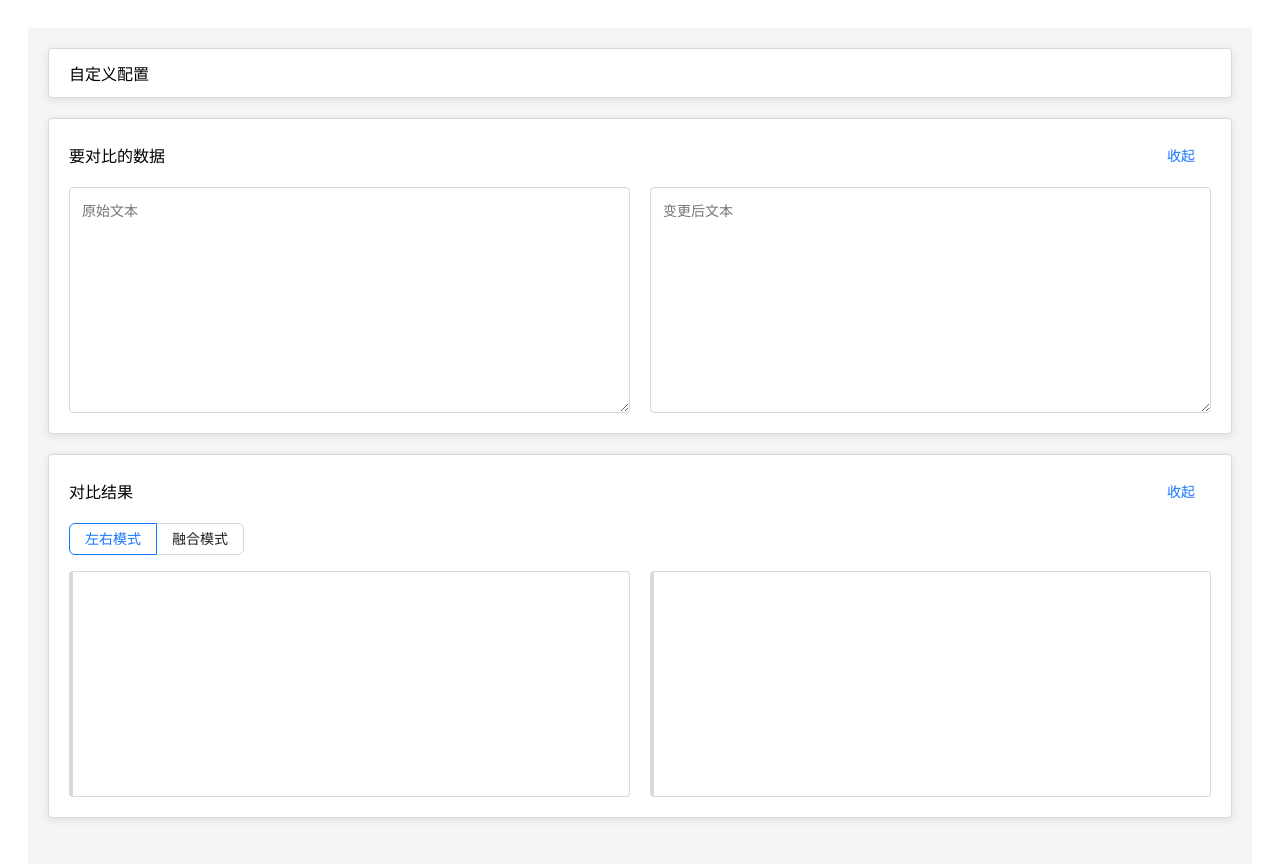
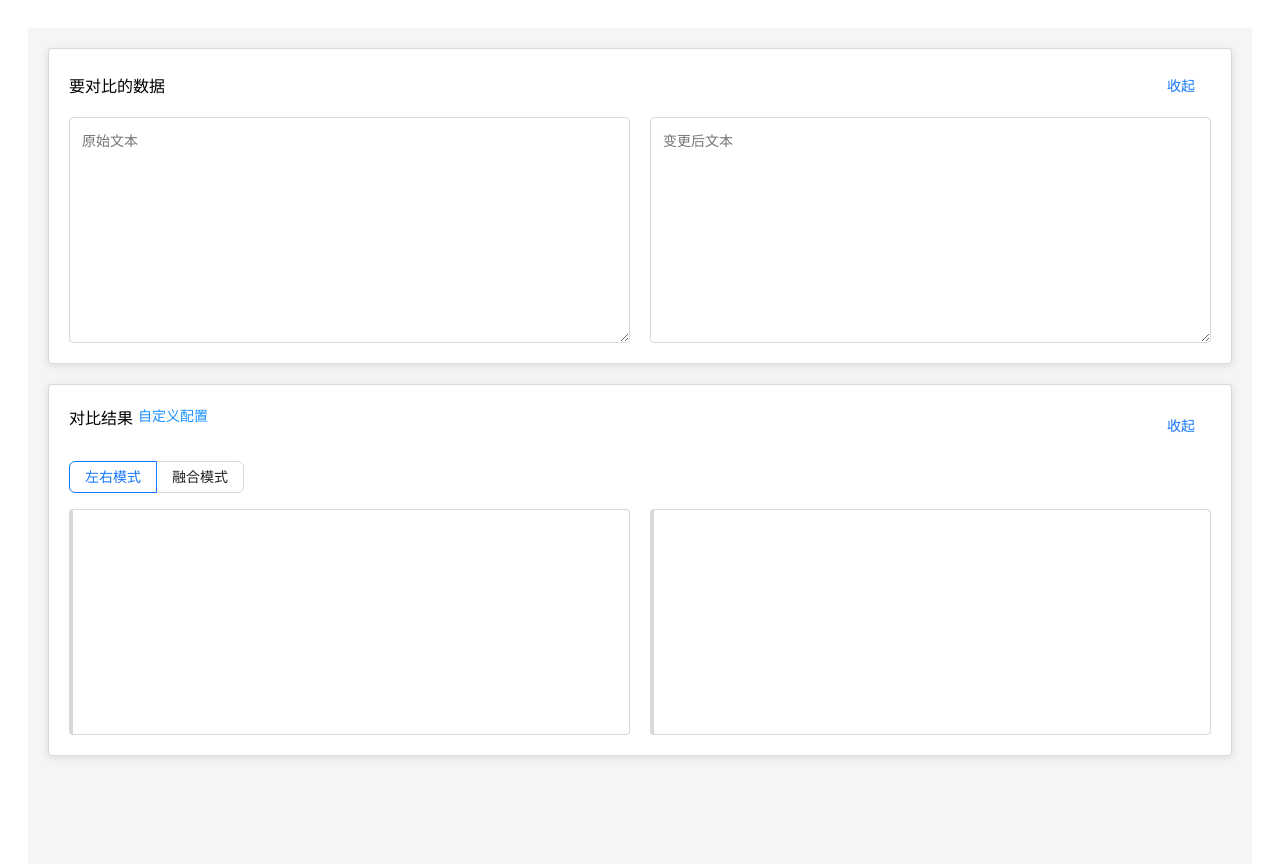
Before and after one commit to AdamPyd/rsbfifth, a React app in the folder static/: page /diff in a window 1280 px wide. Shown: the top 864 px of the page. Built offline with nearby package versions, Linux system fonts and the light colour scheme.

Commit message:
diffComparator-3-静态页面-3-组件间的联动效果，让变量值可以穿透父子组件；同时，将自定义配置放到对比结果中

```diff
--- a/static/src/page/comparator/comparision/TextComparison.tsx
+++ b/static/src/page/comparator/comparision/TextComparison.tsx
@@ -1,5 +1,5 @@
 
-import React from 'react';
+import React, { useState } from 'react';
 import { Button } from 'antd';
 import './TextComparison.css';
 
@@ -16,7 +16,14 @@ interface TextComparisonProps {
     onToggle: () => void;
 }
 
-const TextComparison: React.FC<TextComparisonProps> = ({ textData, setTextData, isCollapsed, onToggle }) => {
+const TextComparison: React.FC<TextComparisonProps> = ({
+                                                           textData,
+                                                           setTextData,
+                                                           config,
+                                                           isCollapsed,
+                                                           onToggle
+                                                       }) => {
+
     const handleLeftChange = (e: React.ChangeEvent<HTMLTextAreaElement>) => {
         setTextData(prev => ({ ...prev, leftText: e.target.value }));
     };
@@ -37,7 +44,9 @@ const TextComparison: React.FC<TextComparisonProps> = ({ textData, setTextData,
         <div className="text-comparison">
             <div className="section-header">
                 <span>要对比的数据</span>
-                <Button onClick={onToggle} color="primary" variant="text">收起</Button>
+                <div className="header-actions">
+                    <Button onClick={onToggle} color="primary" variant="text">收起</Button>
+                </div>
             </div>
             <div className="text-inputs">
         <textarea
--- a/static/src/page/comparator/config/CustomConfig.css
+++ b/static/src/page/comparator/config/CustomConfig.css
@@ -1,26 +1,12 @@
 
-.custom-config {
-    background: #ffffff;
-    border: 1px solid #d9d9d9;
-    border-radius: 4px;
-    padding: 20px;
-    margin-bottom: 20px;
-    box-shadow: 0 2px 8px rgba(0, 0, 0, 0.1);
-}
-
-.section-header {
-    display: flex;
-    justify-content: space-between;
-    align-items: center;
-    margin-bottom: 16px;
-    font-size: 16px;
-    font-weight: 500;
+.custom-config-popup {
+    padding: 10px 0;
 }
 
 .config-row {
     display: flex;
-    gap: 30px;
-    flex-wrap: wrap;
+    flex-direction: column;
+    gap: 15px;
 }
 
 .config-row label {
@@ -33,7 +19,7 @@
 .color-preview {
     width: 100px;
     height: 20px;
-    border: 0px solid #ccc;
+    border: 1px solid #ccc;
     border-radius: 4px;
     margin-top: 0px;
     cursor: pointer;
@@ -47,3 +33,8 @@ input[type="color"] {
     cursor: pointer;
     margin-top: 4px;
 }
+
+input[type="range"] {
+    width: 100%;
+    margin-top: 8px;
+}
--- a/static/src/page/comparator/config/CustomConfig.tsx
+++ b/static/src/page/comparator/config/CustomConfig.tsx
@@ -1,6 +1,6 @@
 
 import React, { useState } from 'react';
-import { Button, Row, Col, Progress } from 'antd';
+import { Row, Col } from 'antd';
 import './CustomConfig.css';
 
 interface ConfigProps {
@@ -14,11 +14,9 @@ interface ConfigProps {
         deletedColor: string;
         discreteness: number;
     }>>;
-    isCollapsed: boolean;
-    onToggle: () => void;
 }
 
-const CustomConfig: React.FC<ConfigProps> = ({ config, setConfig, isCollapsed, onToggle }) => {
+const CustomConfig: React.FC<ConfigProps> = ({ config, setConfig }) => {
     const [showAddedPicker, setShowAddedPicker] = useState(false);
     const [showDeletedPicker, setShowDeletedPicker] = useState(false);
 
@@ -36,20 +34,8 @@ const CustomConfig: React.FC<ConfigProps> = ({ config, setConfig, isCollapsed, o
         setShowDeletedPicker(false);
     };
 
-    if (!isCollapsed) {
-        return (
-            <div className="section-collapsed" onClick={onToggle}>
-                自定义配置
-            </div>
-        );
-    }
-
     return (
-        <div className="custom-config">
-            <div className="section-header">
-                <span>自定义配置</span>
-                <Button onClick={onToggle} color="primary" variant="text">收起</Button>
-            </div>
+        <div className="custom-config-popup">
             <div className="config-row">
                 <label>
                     <div className="color-preview" style={{ backgroundColor: config.addedColor, color: getContrastColor(config.addedColor) }} onClick={() => setShowAddedPicker(!showAddedPicker)} >
@@ -80,7 +66,7 @@ const CustomConfig: React.FC<ConfigProps> = ({ config, setConfig, isCollapsed, o
                     )}
                 </label>
                 <Row>
-                    <Col>差异离散度：</Col>
+                    <Col style={{ marginTop : '5px'}}>差异离散度：</Col>
                     <Col>
                         <input
                             type="range"
@@ -90,7 +76,7 @@ const CustomConfig: React.FC<ConfigProps> = ({ config, setConfig, isCollapsed, o
                             onChange={handleDiscretenessChange}
                         />
                     </Col>
-                    <Col>{config.discreteness}</Col>
+                    <Col style={{ marginLeft : '10px', marginTop : '5px'}}>{config.discreteness}</Col>
                 </Row>
             </div>
         </div>
--- a/static/src/page/comparator/index.css
+++ b/static/src/page/comparator/index.css
@@ -21,3 +21,181 @@
 .section-collapsed:hover {
     background: #f0f0f0;
 }
+
+.text-comparison {
+    background: #ffffff;
+    border: 1px solid #d9d9d9;
+    border-radius: 4px;
+    padding: 20px;
+    margin-bottom: 20px;
+    box-shadow: 0 2px 8px rgba(0, 0, 0, 0.1);
+    position: relative;
+}
+
+.section-header {
+    display: flex;
+    justify-content: space-between;
+    align-items: center;
+    margin-bottom: 16px;
+    font-size: 16px;
+    font-weight: 500;
+}
+
+.header-actions {
+    display: flex;
+    align-items: center;
+    gap: 15px;
+}
+
+.config-link {
+    color: #1890ff;
+    font-size: 14px;
+    cursor: pointer;
+    text-decoration: none;
+}
+
+.config-link:hover {
+    text-decoration: underline;
+}
+
+.text-inputs {
+    display: flex;
+    gap: 20px;
+}
+
+.text-input {
+    flex: 1;
+    resize: both;
+    min-height: 200px;
+    padding: 12px;
+    border: 1px solid #d9d9d9;
+    border-radius: 4px;
+    font-family: inherit;
+    font-size: 14px;
+    line-height: 1.5;
+    overflow: auto;
+}
+
+.text-input:focus {
+    outline: none;
+    border-color: #40a9ff;
+    box-shadow: 0 0 0 2px rgba(24, 144, 255, 0.2);
+}
+
+.config-overlay {
+    position: fixed;
+    top: 0;
+    left: 0;
+    right: 0;
+    bottom: 0;
+    background: rgba(0, 0, 0, 0.5);
+    display: flex;
+    justify-content: center;
+    align-items: center;
+    z-index: 1000;
+}
+
+.config-popup {
+    background: white;
+    border-radius: 4px;
+    padding: 20px;
+    min-width: 300px;
+    box-shadow: 0 4px 12px rgba(0, 0, 0, 0.15);
+}
+
+.popup-header {
+    display: flex;
+    justify-content: space-between;
+    align-items: center;
+    margin-bottom: 16px;
+    font-size: 16px;
+    font-weight: 500;
+}
+
+.close-btn {
+    background: none;
+    border: none;
+    font-size: 24px;
+    cursor: pointer;
+    color: #999;
+    padding: 0;
+    width: 24px;
+    height: 24px;
+    display: flex;
+    align-items: center;
+    justify-content: center;
+}
+
+.close-btn:hover {
+    color: #333;
+}
+
+.diff-result {
+    background: #ffffff;
+    border: 1px solid #d9d9d9;
+    border-radius: 4px;
+    padding: 20px;
+    box-shadow: 0 2px 8px rgba(0, 0, 0, 0.1);
+}
+
+.section-header {
+    display: flex;
+    justify-content: space-between;
+    align-items: center;
+    margin-bottom: 16px;
+    font-size: 16px;
+    font-weight: 500;
+}
+
+.tabs {
+    display: flex;
+    gap: 10px;
+    margin-bottom: 16px;
+}
+
+.tabs button {
+    padding: 6px 12px;
+    border: 1px solid #d9d9d9;
+    background: #ffffff;
+    border-radius: 4px;
+    cursor: pointer;
+    font-size: 14px;
+}
+
+.tabs button.active {
+    background: #1890ff;
+    color: #ffffff;
+    border-color: #1890ff;
+}
+
+.result-content {
+    min-height: 200px;
+}
+
+.split-view {
+    display: flex;
+    gap: 20px;
+}
+
+.diff-box {
+    flex: 1;
+    padding: 12px;
+    border: 1px solid #d9d9d9;
+    border-left-width: 4px;
+    border-radius: 4px;
+    font-family: monospace;
+    white-space: pre-wrap;
+    overflow: auto;
+    min-height: 200px;
+}
+
+.unified-view {
+    padding: 12px;
+    border: 1px solid #d9d9d9;
+    border-left-width: 4px;
+    border-radius: 4px;
+    font-family: monospace;
+    white-space: pre-wrap;
+    overflow: auto;
+    min-height: 200px;
+}
--- a/static/src/page/comparator/index.tsx
+++ b/static/src/page/comparator/index.tsx
@@ -1,6 +1,5 @@
 
 import React, { useState } from 'react';
-import CustomConfig from './config/CustomConfig';
 import TextComparison from './comparision/TextComparison';
 import DiffResult from './result/DiffResult';
 import './index.css';
@@ -18,12 +17,18 @@ const DiffComparator: React.FC = () => {
     });
 
     const [collapsedSections, setCollapsedSections] = useState({
-        config: false,
         text: false,
         result: false,
     });
 
-    const toggleSection = (section: 'config' | 'text' | 'result') => {
+    // 差异效果的三个值
+    const [diffResults, setDiffResults] = useState({
+        originResult: '',
+        newResult: '',
+        mixResult: ''
+    });
+
+    const toggleSection = (section: 'text' | 'result') => {
         setCollapsedSections(prev => ({
             ...prev,
             [section]: !prev[section],
@@ -32,20 +37,17 @@ const DiffComparator: React.FC = () => {
 
     return (
         <div className="app">
-            <CustomConfig
-                config={config}
-                setConfig={setConfig}
-                isCollapsed={collapsedSections.config}
-                onToggle={() => toggleSection('config')}
-            />
             <TextComparison
                 textData={textData}
                 setTextData={setTextData}
+                config={config}
                 isCollapsed={collapsedSections.text}
                 onToggle={() => toggleSection('text')}
             />
             <DiffResult
                 config={config}
+                setConfig={setConfig}
+                diffResults={diffResults}
                 textData={textData}
                 isCollapsed={collapsedSections.result}
                 onToggle={() => toggleSection('result')}
--- a/static/src/page/comparator/result/DiffResult.tsx
+++ b/static/src/page/comparator/result/DiffResult.tsx
@@ -1,6 +1,8 @@
 
 import React, { useState } from 'react';
 import { Button, Radio } from 'antd';
+import { Row, Col } from 'antd';
+import CustomConfig from '../config/CustomConfig';
 import './DiffResult.css';
 
 interface DiffResultProps {
@@ -13,11 +15,29 @@ interface DiffResultProps {
         leftText: string;
         rightText: string;
     };
+    diffResults: {
+        originResult: string;
+        newResult: string;
+        mixResult: string;
+    };
     isCollapsed: boolean;
     onToggle: () => void;
+    setConfig: React.Dispatch<React.SetStateAction<{
+        addedColor: string;
+        deletedColor: string;
+        discreteness: number;
+    }>>;
 }
 
-const DiffResult: React.FC<DiffResultProps> = ({ config, textData, isCollapsed, onToggle }) => {
+const DiffResult: React.FC<DiffResultProps> = ({
+                                                   config,
+                                                   textData,
+                                                   diffResults,
+                                                   isCollapsed,
+                                                   onToggle,
+                                                   setConfig,
+                                               }) => {
+    const [showConfig, setShowConfig] = useState(false);
     const [activeTab, setActiveTab] = useState<'split' | 'unified'>('split');
 
     if (isCollapsed) {
@@ -31,7 +51,36 @@ const DiffResult: React.FC<DiffResultProps> = ({ config, textData, isCollapsed,
     return (
         <div className="diff-result">
             <div className="section-header">
-                <span>对比结果</span>
+                <Row>
+                    <Col>
+                        <div className="section-header">
+                            <span>对比结果</span>
+                        </div>
+                    </Col>
+                    <Col>
+                        <span
+                            className="config-link"
+                            style={{ marginLeft:'5px' }}
+                            onClick={(e) => {
+                                e.stopPropagation();
+                                setShowConfig(!showConfig);
+                            }}
+                        >
+                          自定义配置
+                        </span>
+                    </Col>
+                </Row>
+                {showConfig && (
+                    <div className="config-overlay" onClick={() => setShowConfig(false)}>
+                        <div className="config-popup" onClick={(e) => e.stopPropagation()}>
+                            <div className="popup-header">
+                                <span>自定义配置</span>
+                                <button className="close-btn" onClick={() => setShowConfig(false)}>×</button>
+                            </div>
+                            <CustomConfig config={config} setConfig={setConfig} />
+                        </div>
+                    </div>
+                )}
                 <Button onClick={onToggle} color="primary" variant="text">收起</Button>
             </div>
             <div className="tabs">
@@ -50,15 +99,13 @@ const DiffResult: React.FC<DiffResultProps> = ({ config, textData, isCollapsed,
                             className="diff-box"
                             // style={{ borderLeftColor: config.addedColor }}
                         >
-                            {/* 这里应实现左右差异高亮逻辑 */}
-                            {textData.leftText || ''}
+                            {diffResults.originResult}
                         </div>
                         <div
                             className="diff-box"
                             // style={{ borderLeftColor: config.deletedColor }}
                         >
-                            {/* 这里应实现右侧差异高亮逻辑 */}
-                            {textData.rightText || ''}
+                            {diffResults.newResult}
                         </div>
                     </div>
                 ) : (
@@ -66,7 +113,7 @@ const DiffResult: React.FC<DiffResultProps> = ({ config, textData, isCollapsed,
                         className="unified-view"
                         // style={{ borderLeftColor: config.addedColor }}
                     >
-                        {/* 这里应实现融合差异展示逻辑 */}
+                        {diffResults.mixResult}
                     </div>
                 )}
             </div>
```
